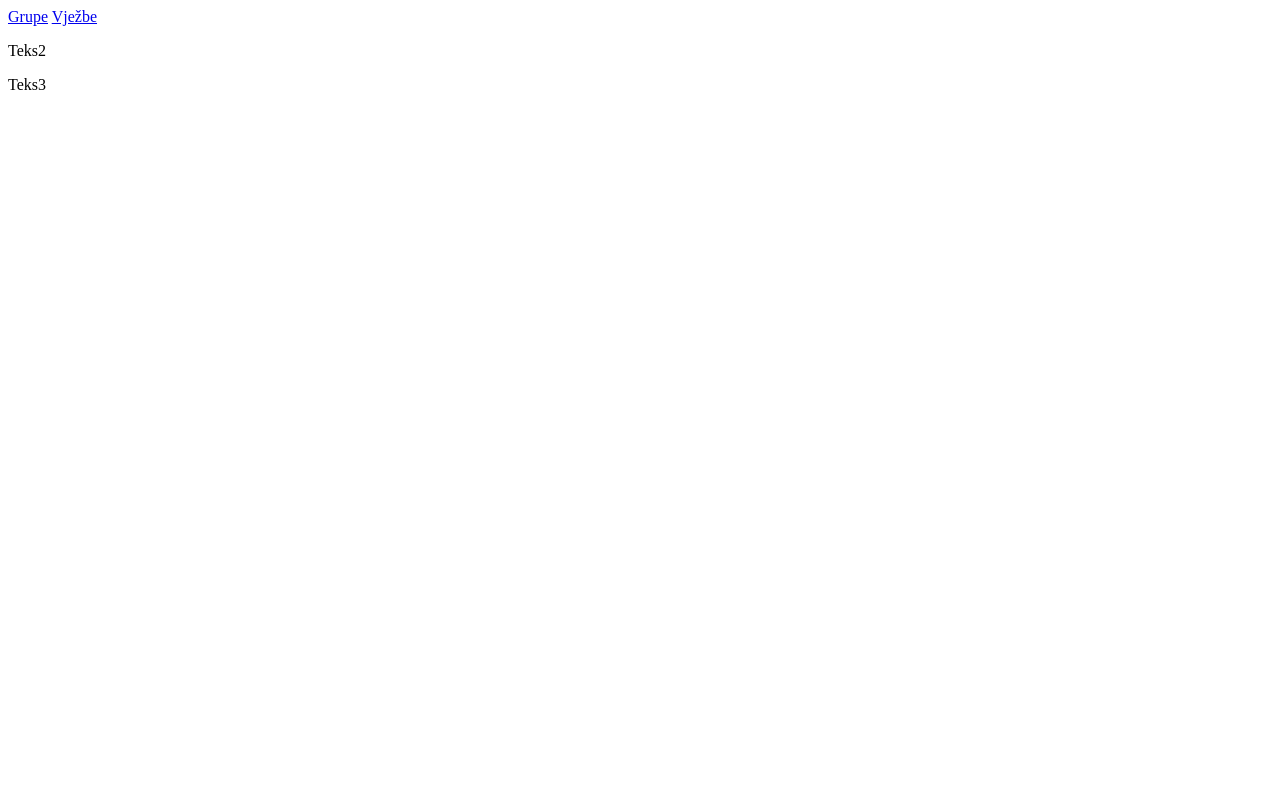
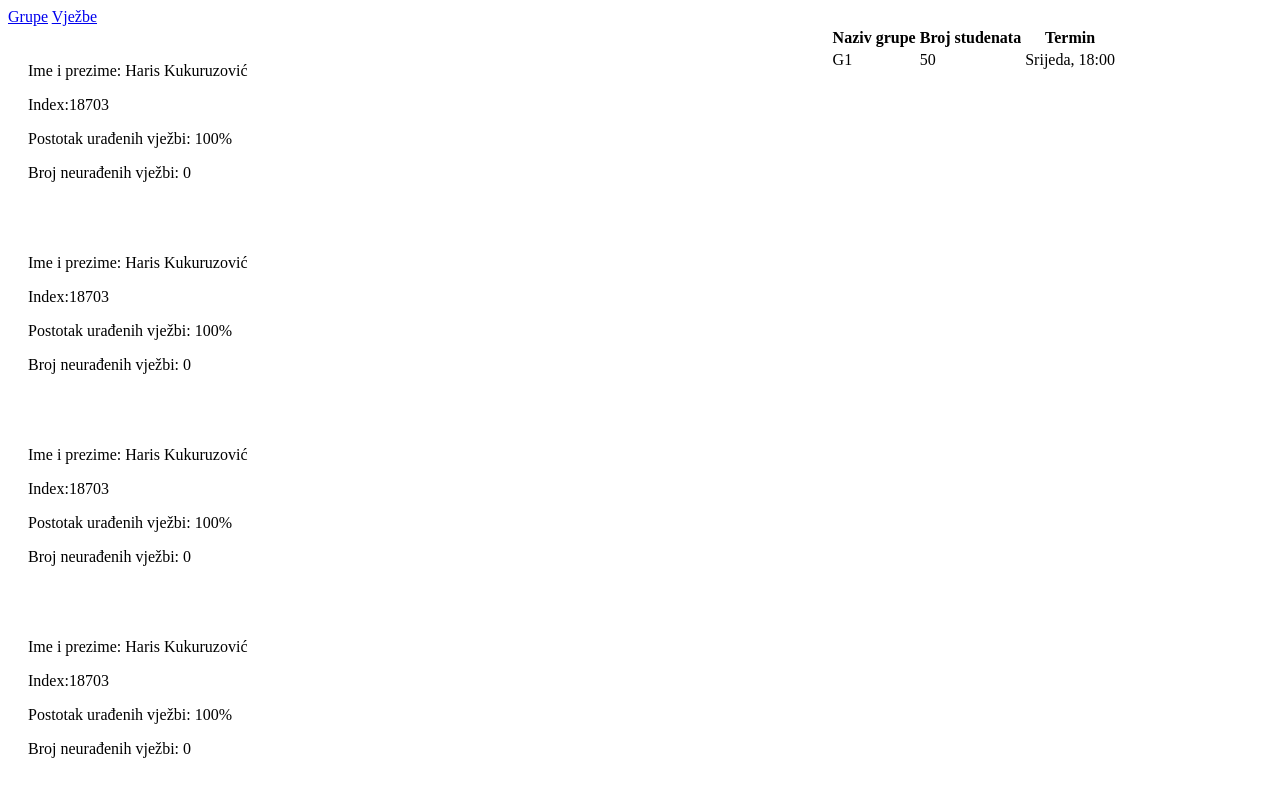
Before and after one commit to hkukuruzov1/School-collaboration, a plain HTML site: page index.html in a window 1280 px wide. Drawn offline with Linux system fonts and the light colour scheme.

Commit message:
Urađen prvi zadatak

```diff
--- a/index.html
+++ b/index.html
@@ -5,15 +5,54 @@
         <meta charset='utf-8'>
       </head>
     <body>
-        <div class="meni">
+        <div id="meni">
             <a href="#top">Grupe</a>
             <a href="#top">Vježbe</a>
         </div>
-        <div class="studenti">
-            <p>Teks2</p>
+        <div id="studenti">
+            <div class="row">
+                <div class="column">
+                  <p>Ime i prezime: Haris Kukuruzović</p>
+                  <p>Index:18703</p>
+                  <p>Postotak urađenih vježbi: 100%</p>
+                  <p>Broj neurađenih vježbi: 0</p>
+                </div>
+                <div class="column">
+                    <p>Ime i prezime: Haris Kukuruzović</p>
+                    <p>Index:18703</p>
+                    <p>Postotak urađenih vježbi: 100%</p>
+                    <p>Broj neurađenih vježbi: 0</p>
+                </div>
+              </div>
+
+              <div class="row">
+                <div class="column">
+                    <p>Ime i prezime: Haris Kukuruzović</p>
+                    <p>Index:18703</p>
+                    <p>Postotak urađenih vježbi: 100%</p>
+                    <p>Broj neurađenih vježbi: 0</p>
+                </div>
+                <div class="column">
+                    <p>Ime i prezime: Haris Kukuruzović</p>
+                    <p>Index:18703</p>
+                    <p>Postotak urađenih vježbi: 100%</p>
+                    <p>Broj neurađenih vježbi: 0</p>
+                </div>
+              </div>
         </div>
-        <div class="grupe">
-            <p>Teks3</p>
+        <div id="grupe">
+           <table>
+            <tr>
+                <th>Naziv grupe</th>
+                <th>Broj studenata</th>
+                <th>Termin</th>
+              </tr>
+              <tr>
+                <td>G1</td>
+                <td>50</td>
+                <TD>Srijeda, 18:00</TD>
+             </tr>
+           </table>
         </div>
     </body>
 </HTML>
--- a/style.css
+++ b/style.css
@@ -1,17 +1,52 @@
 @media screen and (min-width: 800px) {
-.meni{
+#meni{
+    width: 100%;
 }
-.grupe{
-    flex-direction: row;
+#grupe{
+    float: left;
+    width: 35%;
 }
-.studenti{
-    flex-direction: row;
+#studenti{
+    float: left;
+    width: 65%;
+}
+.column{
+    flex-direction: column;
 }
 }
 @media screen and (min-width: 500px){
+    #meni{
         flex-direction: column;
+    }
+    #grupe{
+        flex-direction: column;
+    }
+    #studenti{
+        flex-direction: column;
+    }
 
 }
-@media screen and (max-width: 499px){
-flex-direction: column;
+@media screen and (max-width: 501px){
+    #meni{
+        flex-direction: column;
+    }
+    #grupe{
+        flex-direction: column;
+    }
+    #studenti{
+        flex-direction: column;
+    }
+        #grupe th:nth-of-type(n+2) {
+            display:none;
+          }
+          #grupe td:nth-of-type(n+2) {
+            display:none;
+          }
+          .column{
+            flex-direction: column;
+          }
+
 }
+  .column{
+      padding: 20px;
+  }
```
